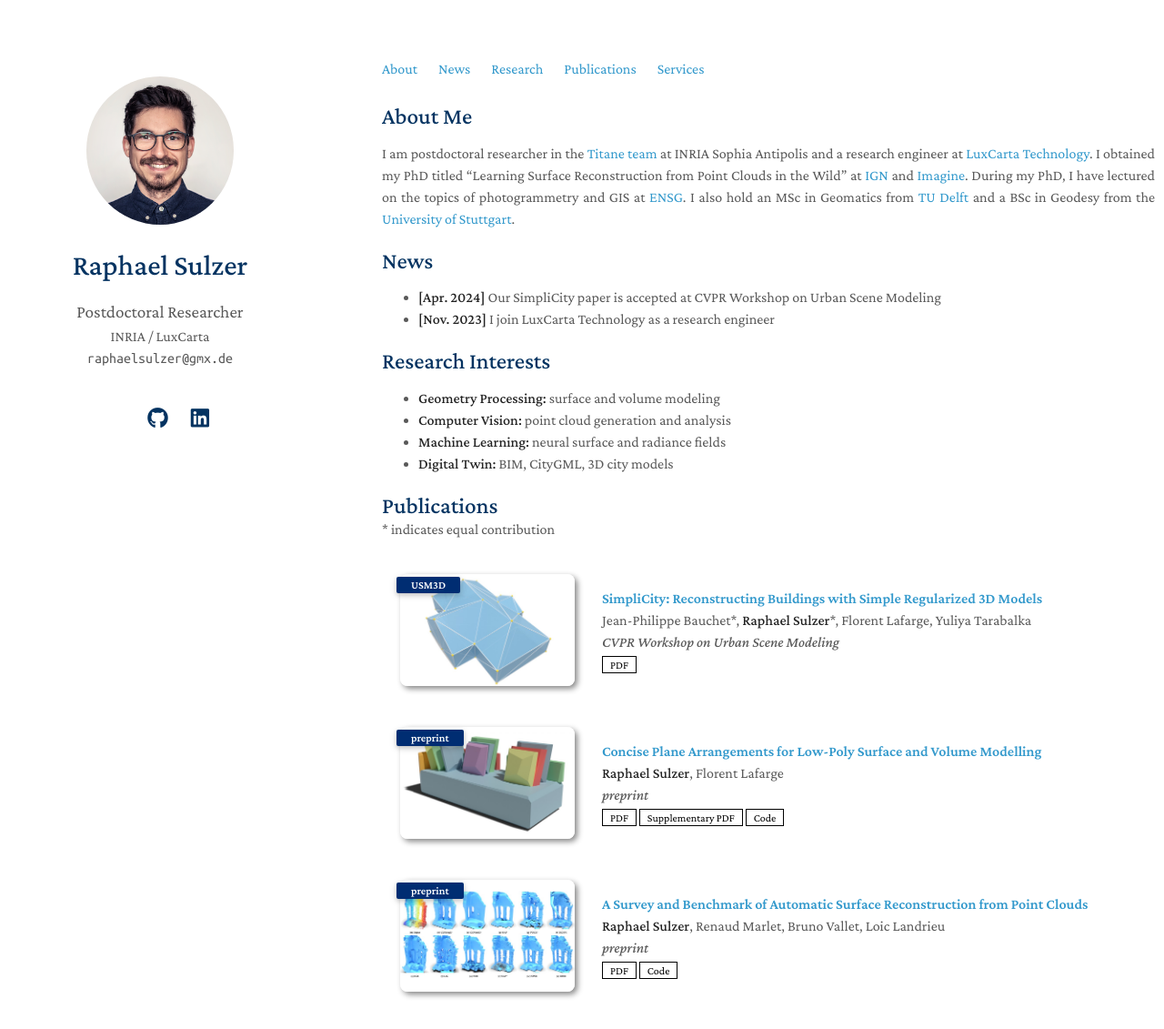
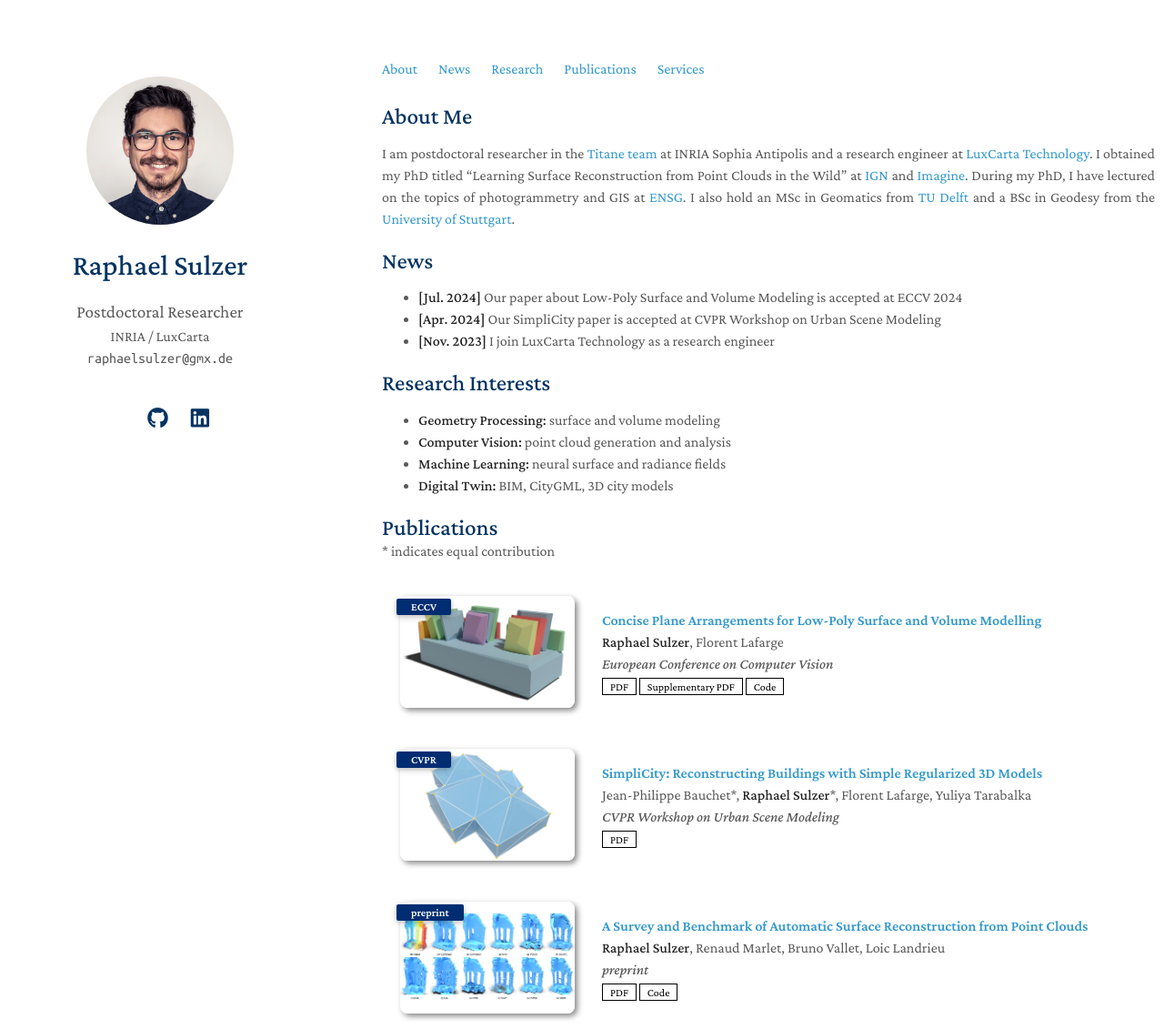
Before and after one commit to raphaelsulzer/raphaelsulzer.github.io, a Jekyll site: the page built from index.md, in a window 1280 px wide and 1400 px high, cut to the strip 0-1131 px from the top of the window. Shown: the whole strip at 91% size. Built offline with Jekyll 4.4.1, drawn with Linux system fonts in a browser that asks for light colours; nearby versions of some CDN libraries; a style sheet for code colours, icons or effects is not loaded; our own code applies the rules of GitHub Pages for plain Markdown files.

Commit message:
add compod news

```diff
--- a/_data/publications.yml
+++ b/_data/publications.yml
@@ -1,20 +1,20 @@
 main:
-
-  - title: "SimpliCity: Reconstructing Buildings with Simple Regularized 3D Models"
-    authors: Jean-Philippe Bauchet*, <strong>Raphael Sulzer</strong>*, Florent Lafarge, Yuliya Tarabalka
-    conference_short: USM3D
-    conference: CVPR Workshop on Urban Scene Modeling
-    image: ./assets/img/publications/clipped/19634_opticity.jpg
-    pdf: ./assets/files/publications/simplicity.pdf
 
   - title: "Concise Plane Arrangements for Low-Poly Surface and Volume Modelling"
     authors: <strong>Raphael Sulzer</strong>, Florent Lafarge
-    conference_short: preprint
-    conference: preprint
+    conference_short: ECCV
+    conference: European Conference on Computer Vision
     image: ./assets/img/publications/clipped/compod.jpg
     pdf: ./assets/files/publications/COMPOD_main.pdf
     suppmat: ./assets/files/publications/COMPOD_supp.pdf
     code: https://github.com/raphaelsulzer/compod
+
+  - title: "SimpliCity: Reconstructing Buildings with Simple Regularized 3D Models"
+    authors: Jean-Philippe Bauchet*, <strong>Raphael Sulzer</strong>*, Florent Lafarge, Yuliya Tarabalka
+    conference_short: CVPR
+    conference: CVPR Workshop on Urban Scene Modeling
+    image: ./assets/img/publications/clipped/19634_opticity.jpg
+    pdf: ./assets/files/publications/simplicity.pdf
 
   - title: "A Survey and Benchmark of Automatic Surface Reconstruction from Point Clouds"
     authors: <strong>Raphael Sulzer</strong>, Renaud Marlet, Bruno Vallet, Loic Landrieu
--- a/index.md
+++ b/index.md
@@ -8,6 +8,7 @@ I am postdoctoral researcher in the <a href="https://team.inria.fr/titane/team/"
 
 ## News
 
+- **[Jul. 2024]** Our paper about Low-Poly Surface and Volume Modeling is accepted at ECCV 2024
 - **[Apr. 2024]** Our SimpliCity paper is accepted at CVPR Workshop on Urban Scene Modeling
 - **[Nov. 2023]** I join LuxCarta Technology as a research engineer
 
```
Also changed, not shown: 1 other file.
